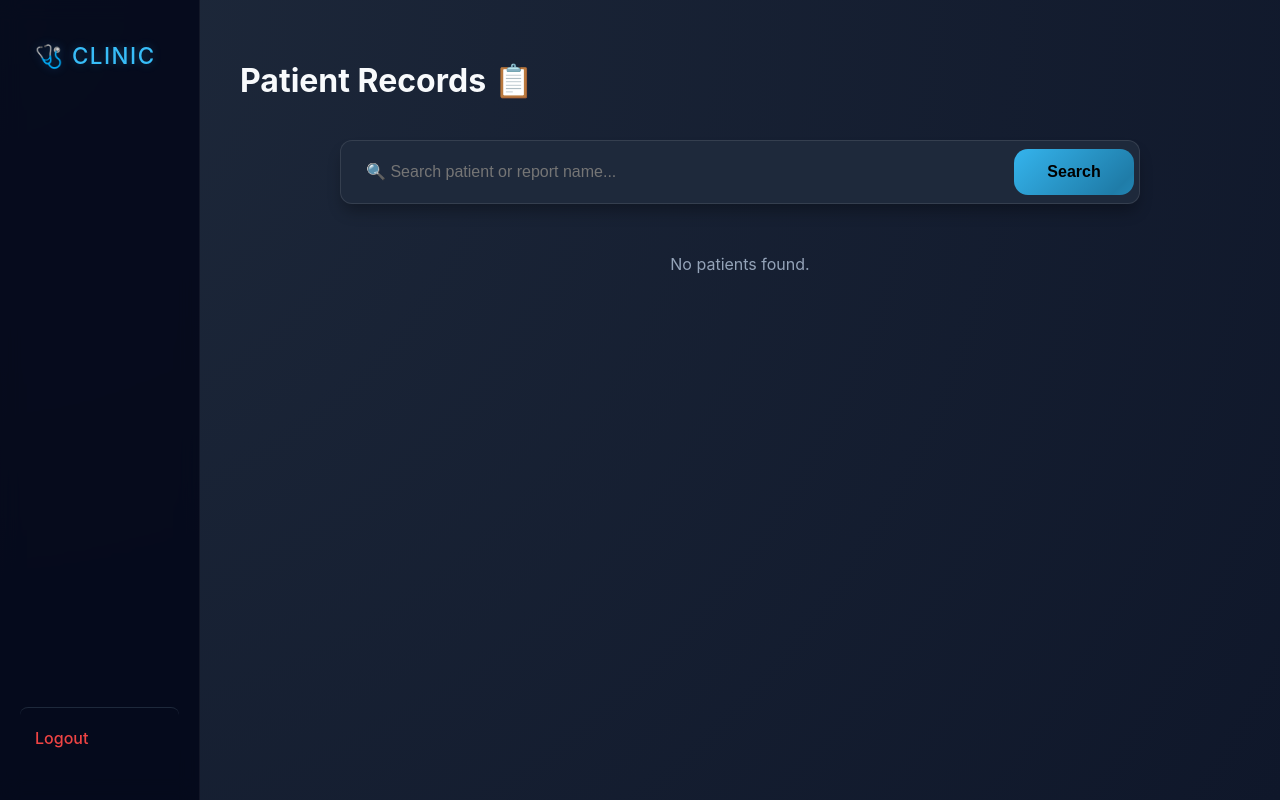
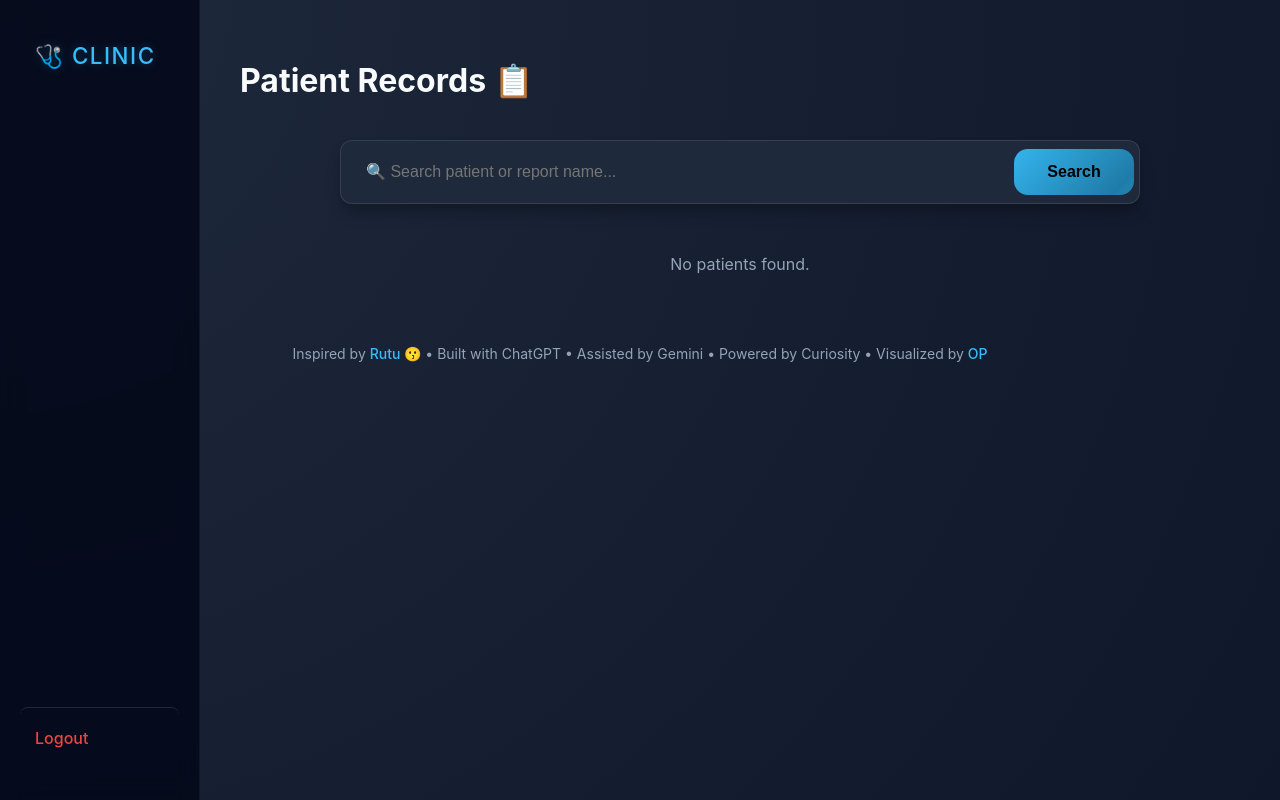
Before and after one commit to omkar142web/patient-report-site, a Flask app: template templates/reports.html in a window 1280 px wide. Run offline with Flask 3, Linux system fonts and the light colour scheme; the template is opened without the code that fills it, so the values that code supplies are empty.

Commit message:
added r footer in report page

```diff
--- a/templates/reports.html
+++ b/templates/reports.html
@@ -450,5 +450,26 @@ document.addEventListener("DOMContentLoaded", () => {
 
 
 
+<footer
+  style="text-align: center; padding: 15px; color: #94a3b8; font-size: 14px"
+>
+  Inspired by
+  <a href="https://docs.google.com/document/d/1Doot0IgAGeDJlbJW_Oru8Hv06RMU9UsqS6qdtja1ubc/edit?usp=sharing"
+     target="_blank"
+     style="color:#38bdf8;">
+    Rutu 😗
+  </a>
+  • Built with ChatGPT • Assisted by Gemini • Powered by Curiosity • Visualized by
+  <a href="https://docs.google.com/document/d/1Doot0IgAGeDJlbJW_Oru8Hv06RMU9UsqS6qdtja1ubc/edit?usp=sharing"
+     target="_blank"
+     style="color:#38bdf8;">
+    OP
+  </a>
+</footer>
+
+
+
+
+
   </body>
 </html>
```
